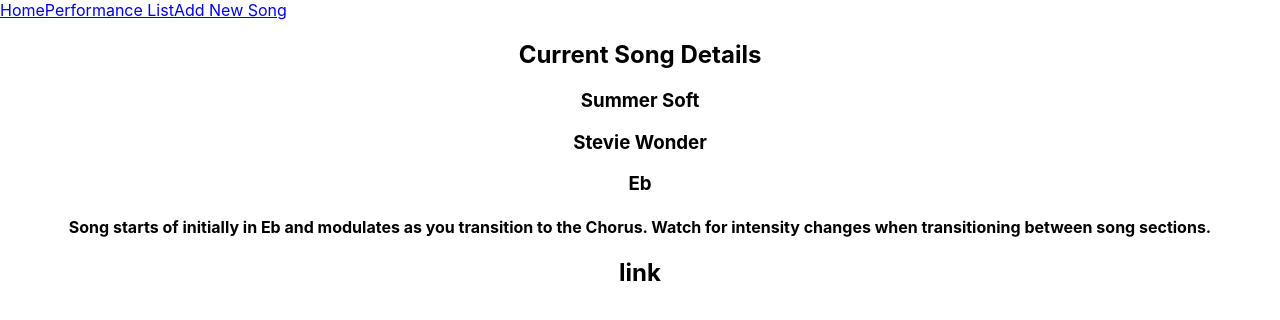
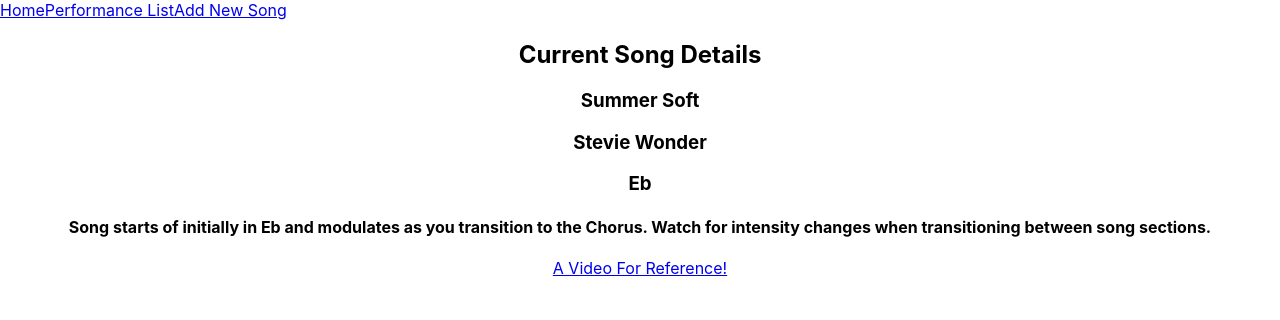
Before and after one commit to bsarango/music-performance-app, a React (Create React App) app: page /performanceList/1 in a window 1280 px wide. Shown: the top 320 px of the page. Built offline with nearby package versions, Linux system fonts and the light colour scheme; data requests are answered from the project's data file.

Commit message:
a tag added in SongDetails from videoReference property of Song Object

```diff
--- a/src/components/SongDetails.js
+++ b/src/components/SongDetails.js
@@ -18,7 +18,7 @@
             <h3>{selectedSong.artist}</h3>
             <h3>{selectedSong.songKey}</h3>
             <h4>{selectedSong.playerNotes}</h4>
-            <h2>{selectedSong.videoReference}</h2>
+            <a href={selectedSong.videoReference}> A Video For Reference!</a>
         </div>
     )
 }
```
